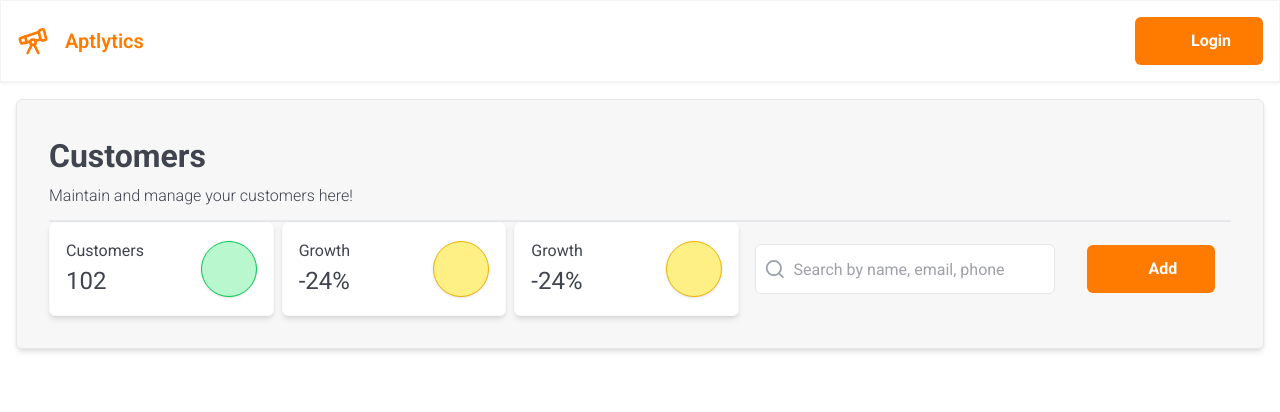
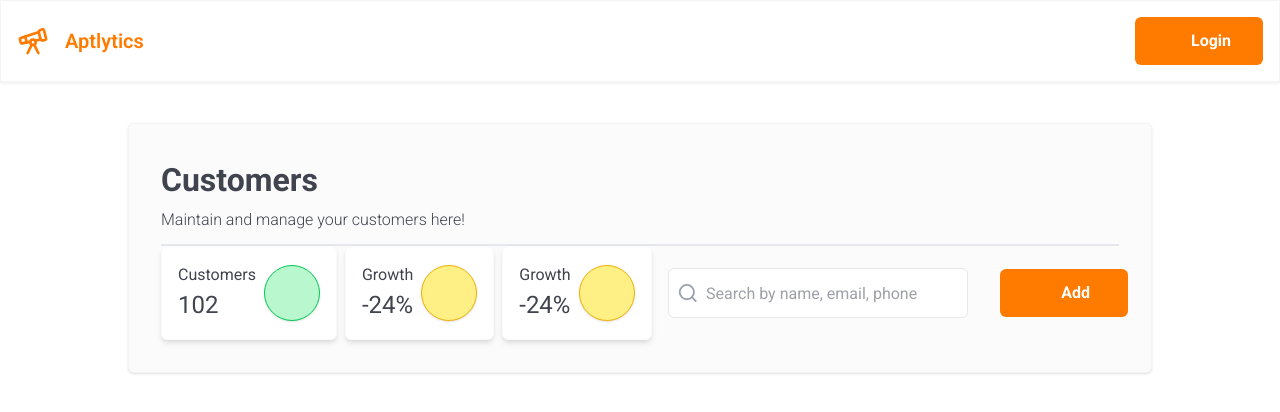
Before and after one commit to ammad-qureshi-dev/aptlytics-frontend, a Next.js app: page /customers in a window 1280 px wide. Shown: the top 412 px of the page. Built offline with nearby package versions, Linux system fonts and the light colour scheme; no server answers; some icons are missing.

Commit message:
feat: adding profile page

```diff
--- a/src/app/profile/page.tsx
+++ b/src/app/profile/page.tsx
@@ -1,8 +1,13 @@
 "use client";
 
+import PageContainer from "@/components/page/PageContainer";
+import PageHeader from "@/components/page/PageHeader";
 import { UserController } from "@/server/controllers/UserController";
 import { User } from "@/stores/Types";
 import { useQuery } from "@tanstack/react-query";
+import AccountSelector from "../auth/accounts/AccountSelector";
+import { ChevronDownCircleIcon, ChevronRightCircleIcon } from "lucide-react";
+import { useState } from "react";
 
 export default function Profile() {
 
@@ -19,13 +24,35 @@ export default function Profile() {
     if (isLoading) return <p>Loading...</p>;
     if (isError) return <p>Error: {error.message}</p>;
 
+    const [showAccountSelector, setShowAccountSelector] = useState<boolean>(false);
+
     return (
-        <div>
-            <h2>Profile</h2>
-            <ul>
-                {data?.fullName}
-            </ul>
-            <button onClick={() => refetch()}>Refresh</button>
-        </div>
+        <PageContainer>
+            <PageHeader title={`Profile`} subTitle={`Hi ${data?.fullName}`} />
+
+            <div className="flex flex-col w-1/2 my-4">
+                <div className="flex flex-row items-center gap-2">
+                    <span className="text-lg">Accounts</span>
+                    <button onClick={() => { setShowAccountSelector(!showAccountSelector) }}>
+
+                        {
+                            showAccountSelector &&
+                            <ChevronDownCircleIcon size={20} />
+                        }
+                        {
+                            !showAccountSelector &&
+                            <ChevronRightCircleIcon size={20} />
+                        }
+
+                    </button>
+                </div>
+
+                {
+                    showAccountSelector &&
+                    <AccountSelector />
+                }
+
+            </div>
+        </PageContainer>
     );
 }
--- a/src/components/page/PageContainer.tsx
+++ b/src/components/page/PageContainer.tsx
@@ -4,7 +4,14 @@ export default function PageContainer({
     children: React.ReactNode;
 }>) {
     return (
-        <div id="page-container" className="flex flex-col border border-[#e8e8e8] bg-[#f7f7f7] p-8 rounded-md shadow-md m-4">
+        <div id="page-container" className="flex flex-col
+    w-4/5
+    mx-auto my-10
+    bg-[#FBFBFB]
+    rounded-md
+    shadow-sm
+    p-8
+    border border-gray-100">
             {children}
         </div>
     )
```
